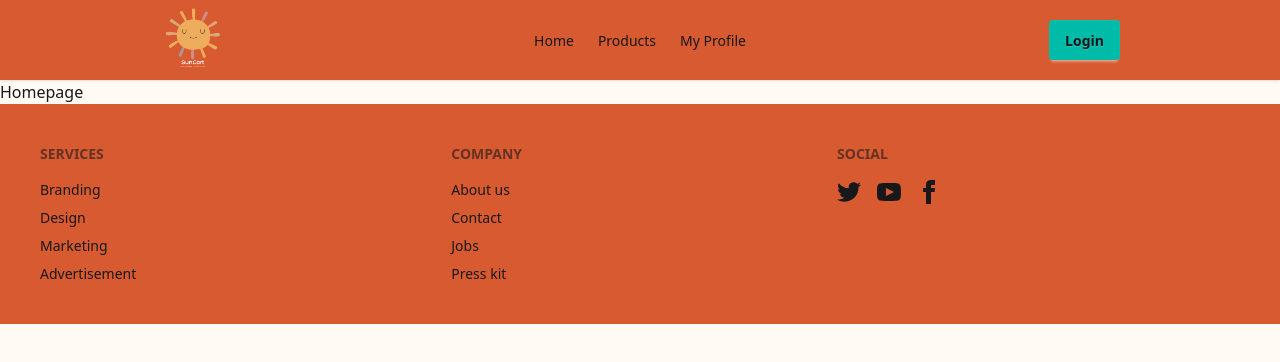
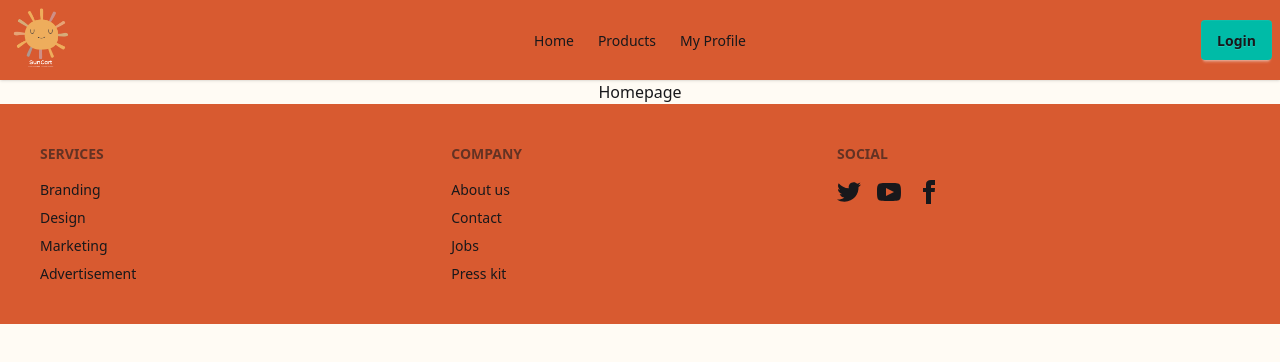
Before and after one commit to nazrul-avash/ph_assignment_08, a Next.js app: page / in a window 1280 px wide. Shown: the top 362 px of the page. Built offline with nearby package versions, Linux system fonts and the light colour scheme.

Commit message:
adds navbar and footer

```diff
--- a/src/app/(main)/layout.js
+++ /dev/null
@@ -1,15 +0,0 @@
-import Footer from '@/components/Footer';
-import Navbar from '@/components/Navbar';
-import React from 'react';
-
-const layout = ({children}) => {
-    return (
-        <div>
-            <Navbar></Navbar>
-            {children}
-            <Footer></Footer>
-        </div>
-    );
-};
-
-export default layout;
--- a/src/app/layout.js
+++ b/src/app/layout.js
@@ -1,5 +1,7 @@
 import { Poppins } from "next/font/google";
 import "./globals.css";
+import Navbar from "@/components/Navbar";
+import Footer from "@/components/Footer";
 
 const poppins = Poppins({
   variable: "--font-poppins",
@@ -19,7 +21,12 @@ export default function RootLayout({ children }) {
       lang="en"
       className={`${poppins.variable}  h-full antialiased`}
     >
-      <body className="min-h-full flex flex-col bg-[#FFFBF4]">{children}</body>
+      <body className="min-h-full flex flex-col bg-[#FFFBF4]">
+        <Navbar></Navbar>
+        <main className="max-w-7xl mx-auto">{children} </main>
+
+        <Footer></Footer>
+        </body>
     </html>
   );
 }
--- a/src/components/Navbar.jsx
+++ b/src/components/Navbar.jsx
@@ -5,7 +5,7 @@ import Link from 'next/link';
 
 const Navbar = () => {
     return (
-        <div className="navbar bg-[#D85A30] shadow-sm px-40">
+        <div className="navbar bg-[#D85A30] shadow-sm ">
   <div className="navbar-start">
     <div className="dropdown">
       <div tabIndex={0} role="button" className="btn btn-ghost lg:hidden">
--- /dev/null
+++ b/src/components/Slider.jsx
@@ -0,0 +1,13 @@
+import React, { useState } from 'react';
+
+const Slider = () => {
+    const slides = ["/slider1.png", "/slider2.png"];
+    const [index, setIndex] =useState(0);
+    return (
+        <div>
+
+        </div>
+    );
+};
+
+export default Slider;
```
Also changed, not shown: public/slider1.png (added), public/slider2.png (added), src/app/page.js (renamed from src/app/(main)/page.js).
